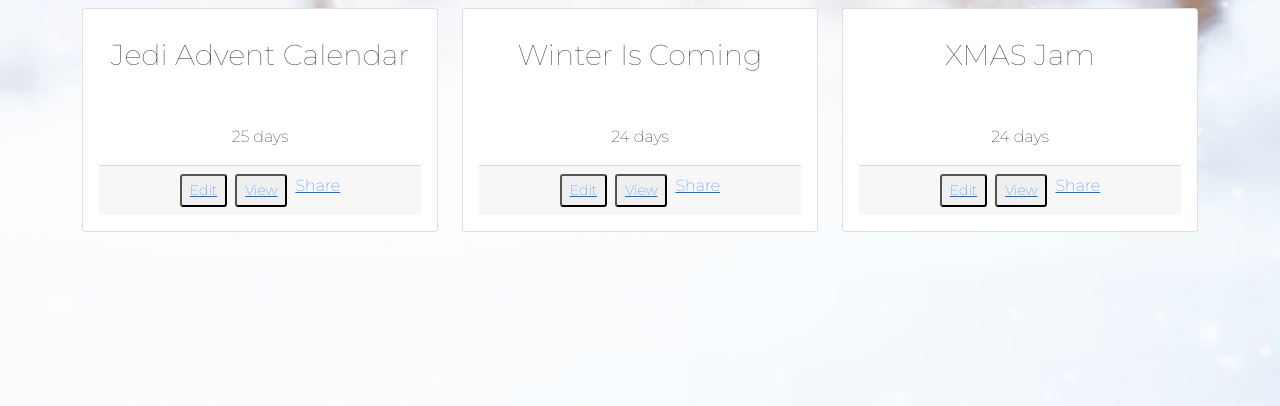
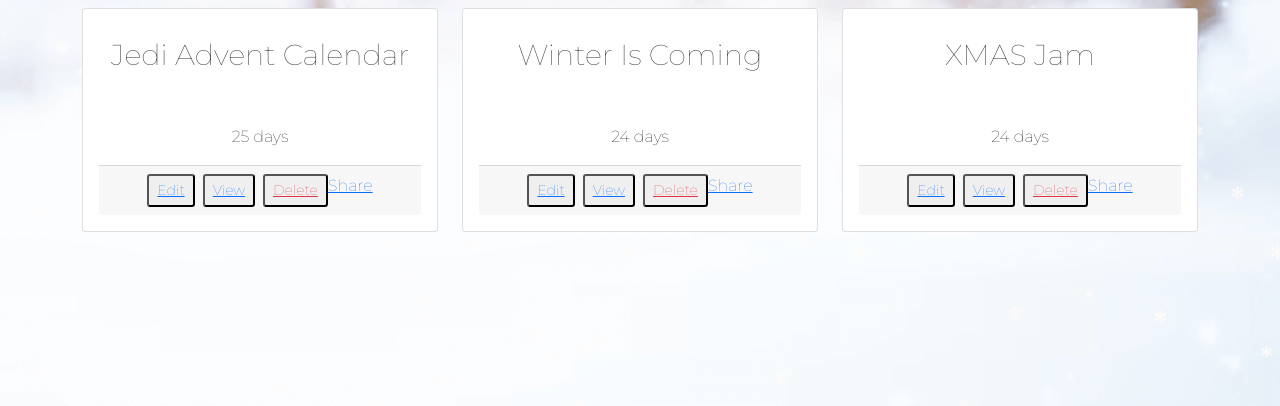
Before and after one commit to alissatroiano/team-4-hackathon, a Django app: page /dates/view_calendars/ in a window 1280 px wide. Shown: the part 328-734 px from the top of the page. Run offline with Django 3.2, Linux system fonts and the light colour scheme; a user stored in the database is signed in; data comes from the database, SQL or seed files in the repository; both versions use the stored data as it was after the commit; some libraries are stand-ins or nearby versions; some web fonts are replaced.

Commit message:
Add a view and button to delete calendars

```diff
--- a/covidxmas/dates/templates/view_calendars.html
+++ b/covidxmas/dates/templates/view_calendars.html
@@ -18,7 +18,7 @@
 		</div>
 
 		<div class="row">
-			{% if user.calendars %}
+			{% if user %}
 			{% for calendar in calendars %}
 			<div class="col-xs-8 col-md-4 my-3">
 				<div class="card">
@@ -34,6 +34,7 @@
 						<div class="card-footer">
 							<div class="row justify-content-center text-center d-inline-block">
 								<div class="col-12">
+									{% if request.user %}
 									<ul class="list-group list-group-horizontal mx-auto">
 										<li>
 											<button class="btn-sm">
@@ -48,6 +49,12 @@
 											</button>
 										</li>
 										<li>
+											<button class="btn-sm">
+												<a class="text-danger"
+													href="{% url 'delete_calendar' calendar_id=calendar.unique_id %}">Delete</a>
+											</button>
+										</li>
+										<li>
 											<div class="fb-share-button"
 												data-href="{% url 'calendar' calendar_id=calendar.unique_id %}"
 												data-layout="button" data-size="small">
@@ -57,6 +64,7 @@
 											</div>
 										</li>
 									</ul>
+									{% endif %}
 								</div>
 							</div>
 						</div>
--- a/covidxmas/dates/urls.py
+++ b/covidxmas/dates/urls.py
@@ -1,9 +1,10 @@
 from django.urls import path
-from .views import create_calendar, edit_dates, view_calendars
+from .views import create_calendar, edit_dates, view_calendars, delete_calendar
 
 
 urlpatterns = [
     path('create_calendar/', create_calendar, name='create_calendar'),
     path('edit_dates/<str:calendar_id>/', edit_dates, name='edit_dates'),
+    path('/delete/<str:calendar_id>/', delete_calendar, name='delete_calendar'),
     path('view_calendars/', view_calendars, name='view_calendars'),
 ]
--- a/covidxmas/dates/views.py
+++ b/covidxmas/dates/views.py
@@ -47,7 +47,6 @@ def view_calendars(request):
     return render(request, 'view_calendars.html', {'calendars': calendars})
 
 
-# The edit calendar view is currently broken :(
 @login_required
 def edit_dates(request, calendar_id):
     """ A view to edit an existing calendar """
@@ -67,3 +66,12 @@ def edit_dates(request, calendar_id):
         else:
             formset = CalendarFormSet(queryset=Date.objects.filter(calendar=calendar))
             return render(request, 'edit_dates.html', {'formset': formset})
+
+
+@login_required
+def delete_calendar(request, calendar_id):
+    calendar = get_object_or_404(Calendar, unique_id=calendar_id)
+
+    if request.user == calendar.user:
+        calendar.delete()
+        return redirect(reverse('view_calendars'))
```
Also changed, not shown: covidxmas/db.sqlite3.
